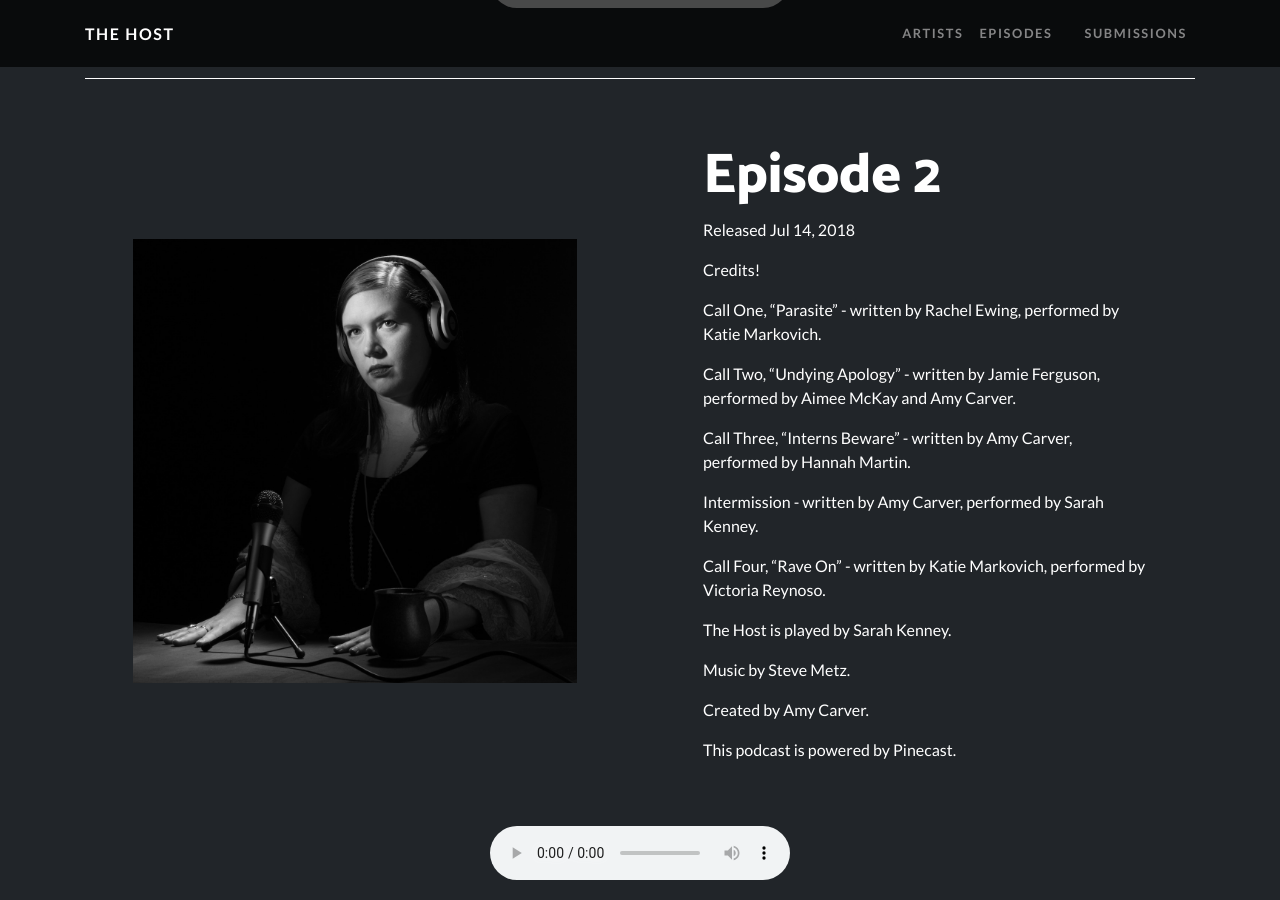
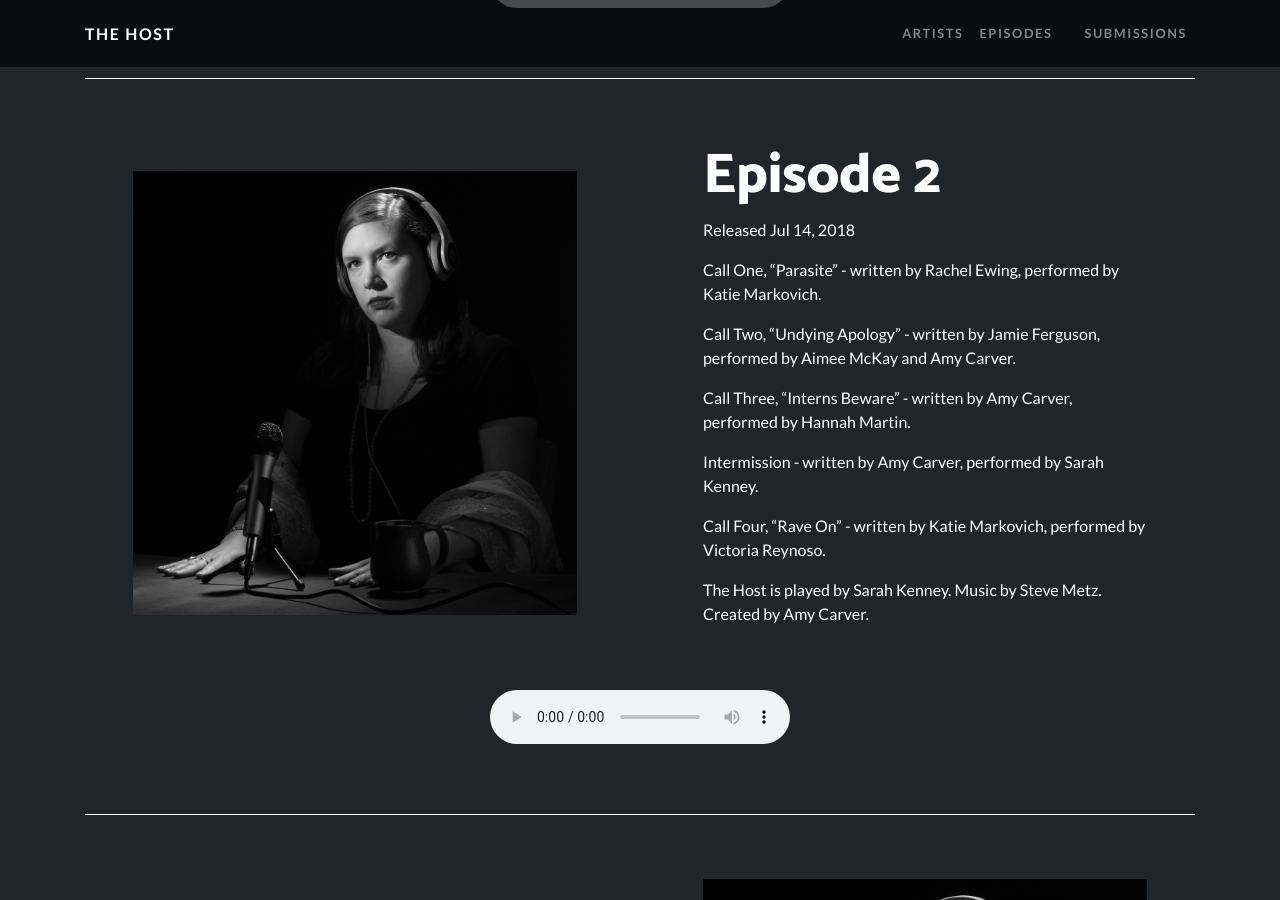
Before and after one commit to thehostpodcast/thehostpodcast.github.io, a Jekyll site: the page built from episodes.markdown, in a window 1280 px wide and 900 px high, scrolled down 1076 px. Built offline with Jekyll 4.4.1, drawn with Linux system fonts in a browser that asks for light colours.

Commit message:
Updated Episode 2

```diff
--- a/_episodes/episode-2.markdown
+++ b/_episodes/episode-2.markdown
@@ -6,8 +6,6 @@ pinecast-url: https://pinecast.com/listen/eecffb24-2239-4a33-9ba9-ae97124162c8.m
 ---
 
 Released Jul 14, 2018
-
-Credits!
 
 Call One, "Parasite" - written by Rachel Ewing, performed by Katie Markovich.
 
@@ -20,9 +18,5 @@ Intermission - written by Amy Carver, performed by Sarah Kenney.
 Call Four, "Rave On" - written by Katie Markovich, performed by Victoria Reynoso.
 
 The Host is played by Sarah Kenney.
-
 Music by Steve Metz.
-
 Created by Amy Carver.
-
-This podcast is powered by Pinecast.
```
